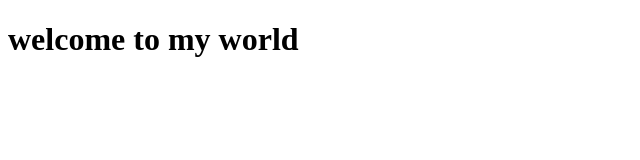
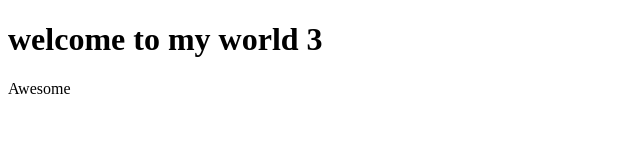
Before and after one commit to somyagupta05/react-spark, a React (Create React App) app in the folder reactapp/: page / in a window 1280 px wide. Shown: the top 160 px of the page, without its empty margins (0-640 px from the left). Built offline with nearby package versions, Linux system fonts and the light colour scheme.

Commit message:
react setup

```diff
--- a/reactapp/src/App.js
+++ b/reactapp/src/App.js
@@ -1,11 +1,14 @@
-import React from 'react'
+// import React from 'react'
 
 const App = () => {
   return (
+    <>
     <div>
-      <h1> welcome to my world</h1>
+      <h1  className="myclassname"> welcome to my world {0+3}</h1>
     </div>
+    <p>Awesome</p>
+    </>
   )
 }
 
-export default App
+export default App;
```
